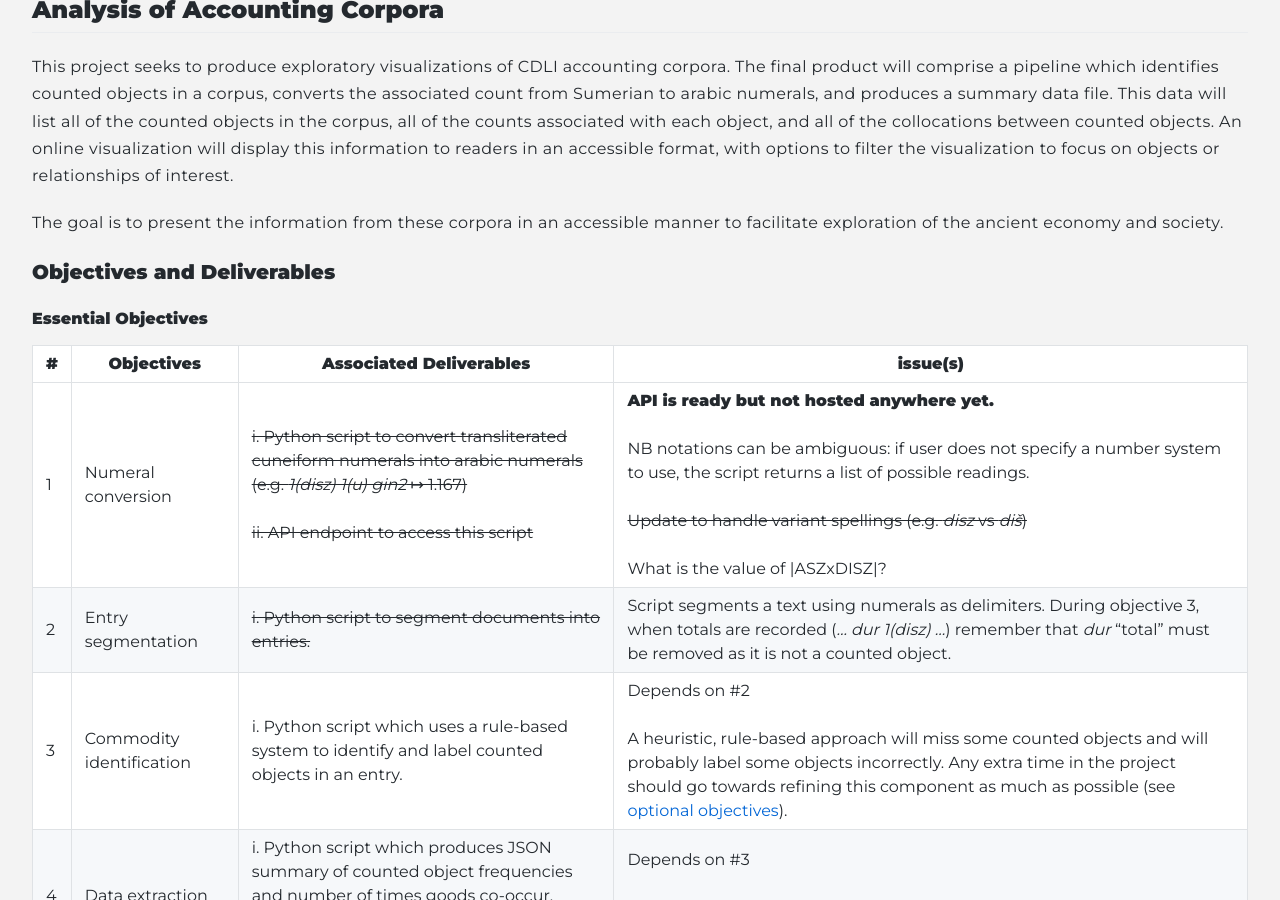
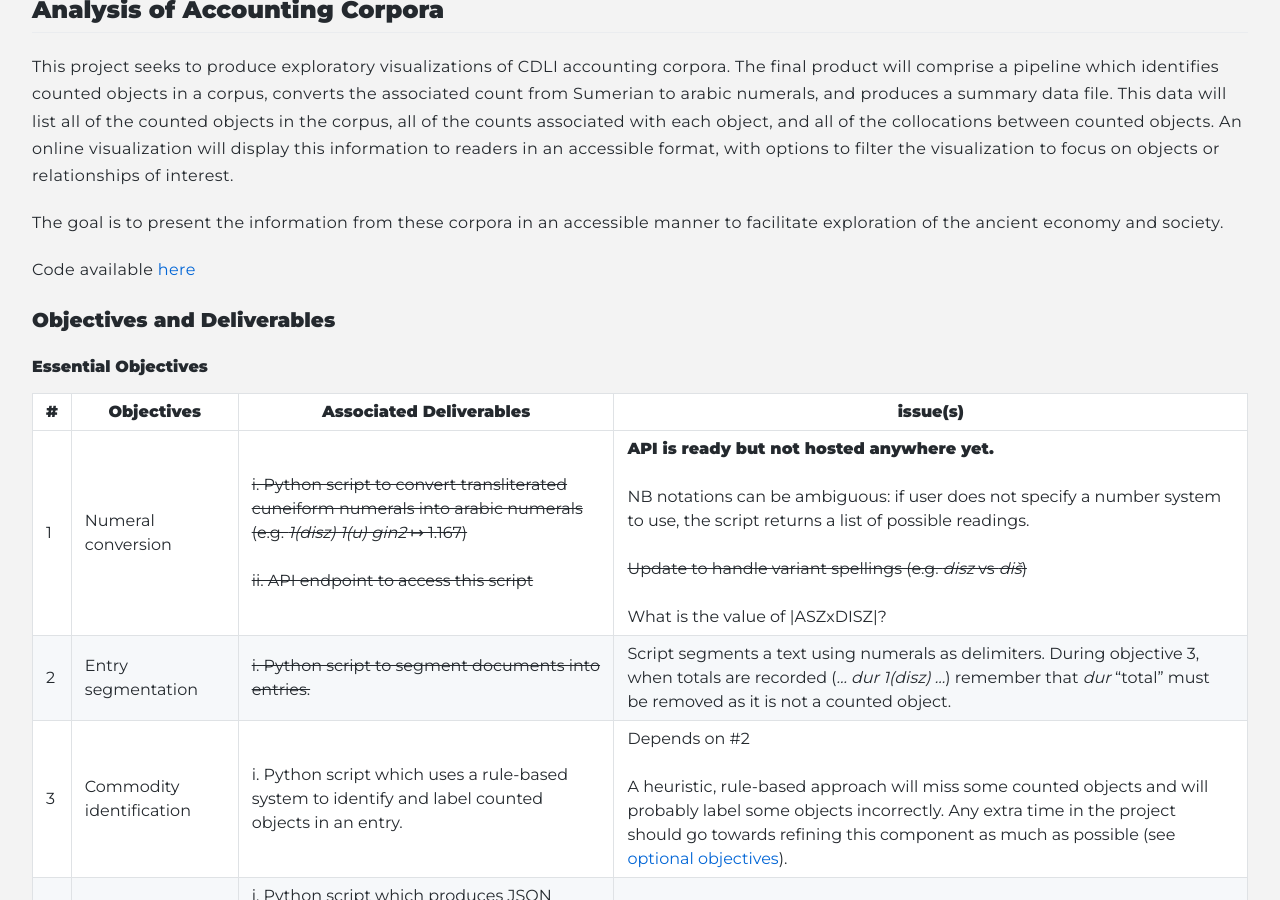
Before and after one commit to cdli-gh/blog, a Jekyll site: the page built from _blog/gsoc20/numerals/index.md, in a window 1280 px wide and 900 px high, scrolled down 363 px. Built offline with Jekyll 4.4.1, drawn with Linux system fonts in a browser that asks for light colours.

Commit message:
Update link to repo

```diff
--- a/_blog/gsoc20/numerals/index.md
+++ b/_blog/gsoc20/numerals/index.md
@@ -9,6 +9,8 @@ tags: ["project","gsoc","gsoc2020","numerals","eval#1","week#2"]
 This project seeks to produce exploratory visualizations of CDLI accounting corpora. The final product will comprise a pipeline which identifies counted objects in a corpus, converts the associated count from Sumerian to arabic numerals, and produces a summary data file. This data will list all of the counted objects in the corpus, all of the counts associated with each object, and all of the collocations between counted objects. An online visualization will display this information to readers in an accessible format, with options to filter the visualization to focus on objects or relationships of interest.
 
 The goal is to present the information from these corpora in an accessible manner to facilitate exploration of the ancient economy and society.
+
+Code available [here](https://github.com/MrLogarithm/cdli-accounting-viz)
 
 ### Objectives and Deliverables
 
```
